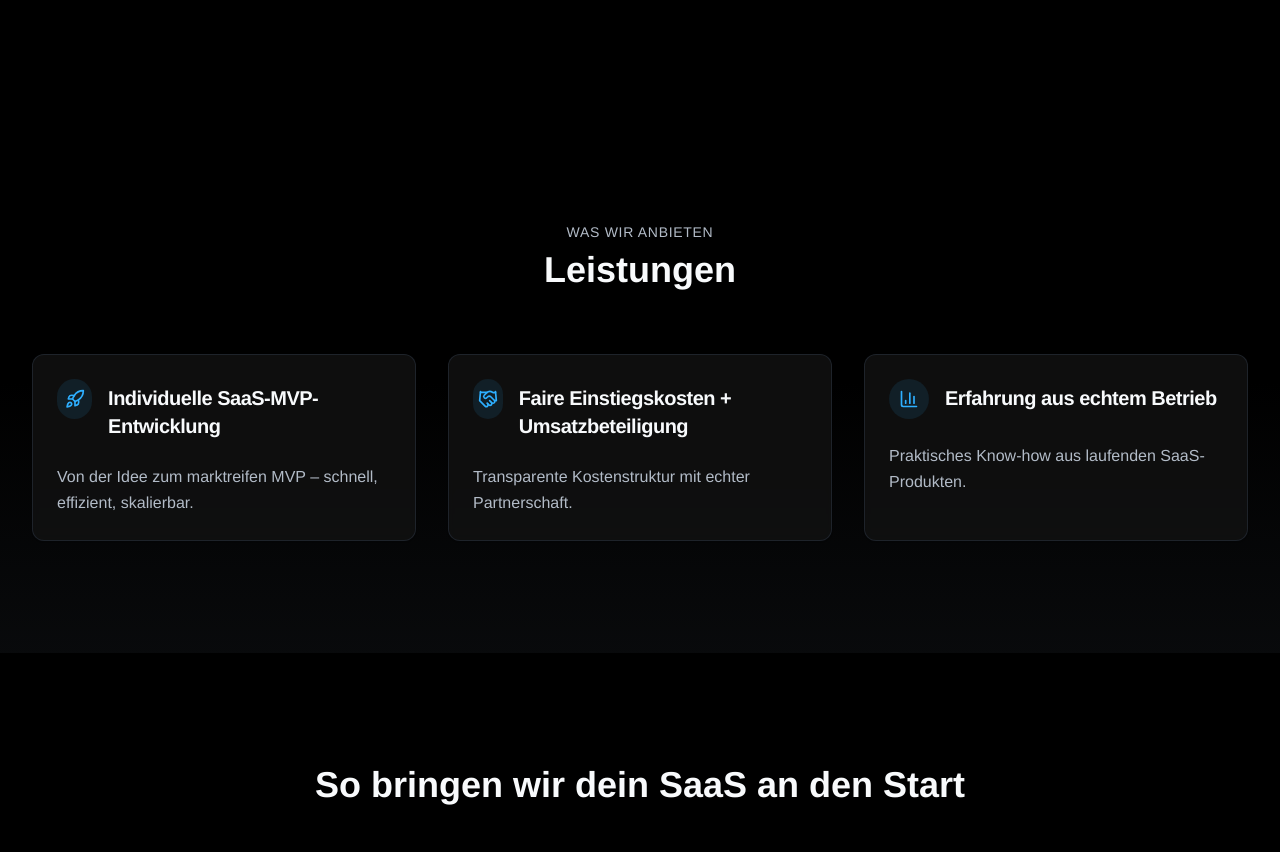
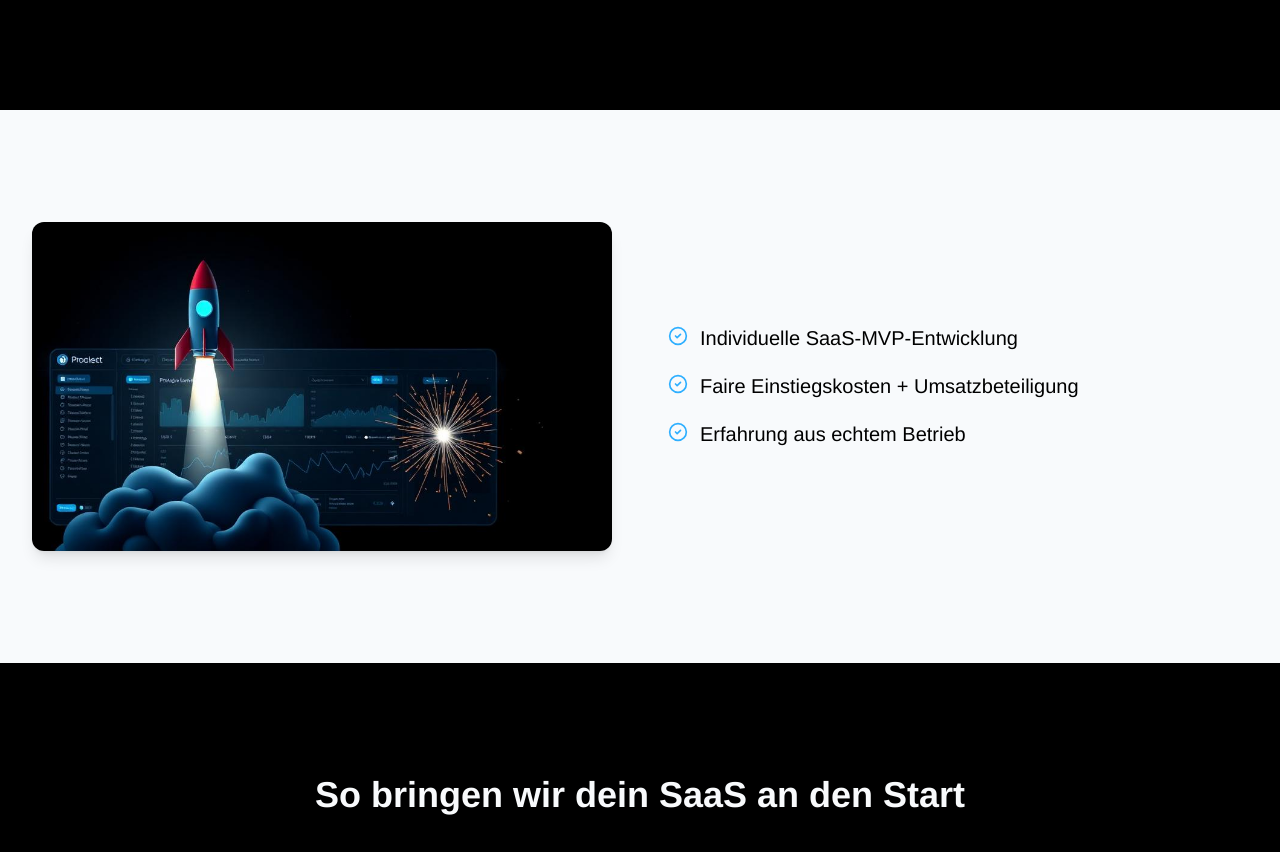
Before and after one commit to hammerer-philipp/jimmy-software, a React (Vite) app: page / in a window 1280 px wide. Shown: the part 1470-2322 px from the top of the page. Built offline with nearby package versions, Linux system fonts and the light colour scheme.

Commit message:
Update Services Section Layout
The AI updated the Services section to have a black background on the left with an image, and on the right, a list of service headlines with optional bullet point icons. The title "Leistungen" was removed.

```diff
--- a/src/components/sections/ServicesSection.tsx
+++ b/src/components/sections/ServicesSection.tsx
@@ -1,55 +1,44 @@
-import { Card, CardHeader, CardTitle, CardContent } from "@/components/ui/card";
-import { Rocket, Handshake, BarChart3 } from "lucide-react";
+import { CheckCircle2 } from "lucide-react";
+import processStep3 from "@/assets/process-step-3.jpg";
 
 const services = [
-  {
-    title: "Individuelle SaaS-MVP-Entwicklung",
-    text: "Von der Idee zum marktreifen MVP – schnell, effizient, skalierbar.",
-    Icon: Rocket,
-  },
-  {
-    title: "Faire Einstiegskosten + Umsatzbeteiligung",
-    text: "Transparente Kostenstruktur mit echter Partnerschaft.",
-    Icon: Handshake,
-  },
-  {
-    title: "Erfahrung aus echtem Betrieb",
-    text: "Praktisches Know-how aus laufenden SaaS-Produkten.",
-    Icon: BarChart3,
-  },
+  { title: "Individuelle SaaS-MVP-Entwicklung" },
+  { title: "Faire Einstiegskosten + Umsatzbeteiligung" },
+  { title: "Erfahrung aus echtem Betrieb" },
 ];
 
 const ServicesSection = () => {
   return (
-    <section id="services" className="relative py-20 md:py-28">
-      {/* Subtle background to blend with the rest */}
-      <div className="pointer-events-none absolute inset-0 -z-10 bg-gradient-to-b from-background via-background to-muted/20" />
+    <section id="services" className="py-20 md:py-28 bg-foreground text-background">
+      <div className="container">
+        <div className="grid items-center gap-10 md:gap-14 lg:grid-cols-2">
+          {/* Bild links */}
+          <div className="relative overflow-hidden rounded-xl shadow-lg animate-fade-in">
+            <img
+              src={processStep3}
+              alt="SaaS MVP – minimalistisches Mockup, professionell und fokussiert"
+              loading="lazy"
+              decoding="async"
+              className="w-full h-full object-cover"
+            />
+          </div>
 
-      <div className="container">
-        <header className="text-center mb-12 md:mb-16 animate-fade-in">
-          <p className="text-xs md:text-sm uppercase tracking-wider text-muted-foreground">
-            Was wir anbieten
-          </p>
-          <h2 className="text-3xl md:text-4xl font-semibold mt-2">Leistungen</h2>
-        </header>
-
-        <div className="grid grid-cols-1 sm:grid-cols-2 lg:grid-cols-3 gap-6 md:gap-8">
-          {services.map(({ title, text, Icon }) => (
-            <Card
-              key={title}
-              className="bg-card/80 border-border/60 backdrop-blur-sm transition-shadow hover:shadow-lg hover-scale animate-fade-in"
-            >
-              <CardHeader className="flex flex-row items-start gap-4">
-                <div className="flex h-10 w-10 items-center justify-center rounded-full bg-primary/10 text-primary">
-                  <Icon className="h-5 w-5" aria-hidden="true" />
-                </div>
-                <CardTitle className="text-xl leading-snug">{title}</CardTitle>
-              </CardHeader>
-              <CardContent>
-                <p className="text-muted-foreground leading-relaxed">{text}</p>
-              </CardContent>
-            </Card>
-          ))}
+          {/* Headlines rechts */}
+          <div className="space-y-8 animate-fade-in">
+            <ul className="space-y-5">
+              {services.map(({ title }) => (
+                <li key={title} className="flex items-start gap-3">
+                  <CheckCircle2
+                    className="h-5 w-5 text-primary shrink-0 mt-0.5"
+                    aria-hidden="true"
+                  />
+                  <span className="text-lg md:text-xl font-medium leading-snug">
+                    {title}
+                  </span>
+                </li>
+              ))}
+            </ul>
+          </div>
         </div>
       </div>
     </section>
```
